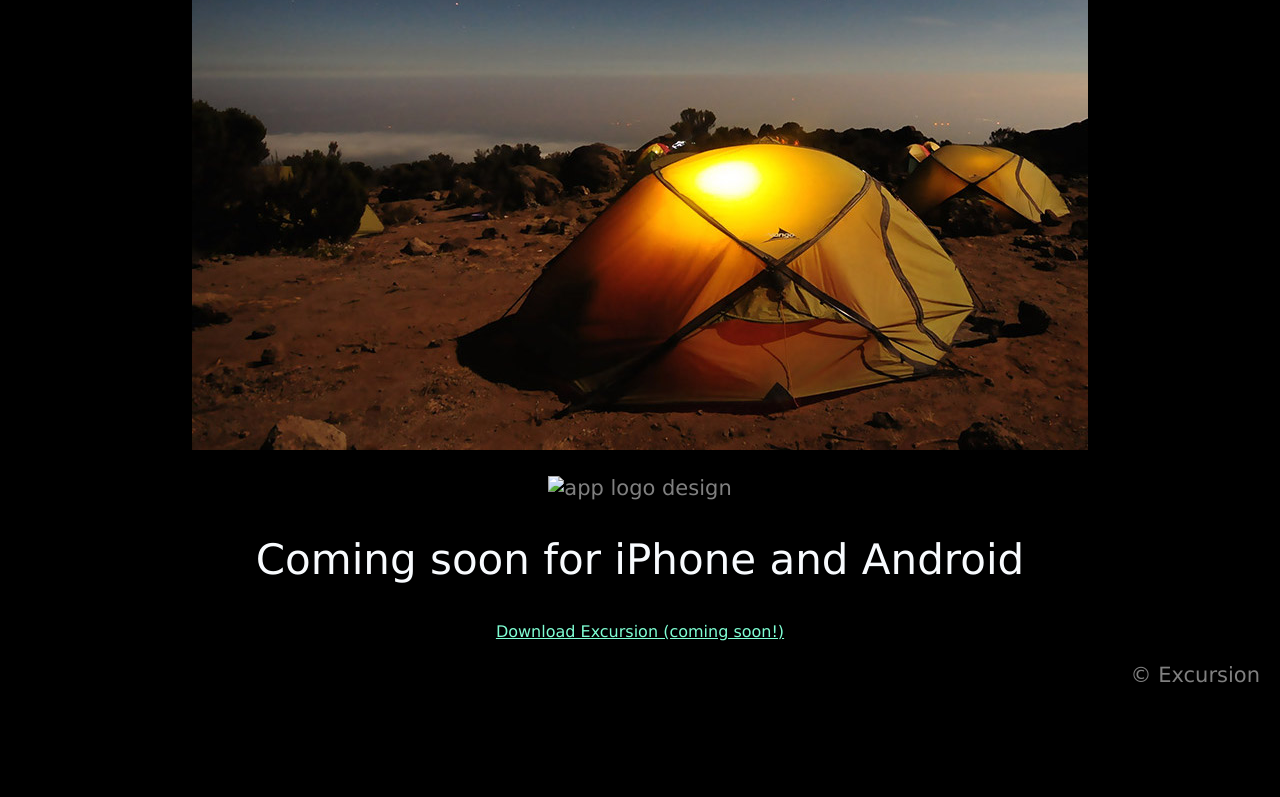
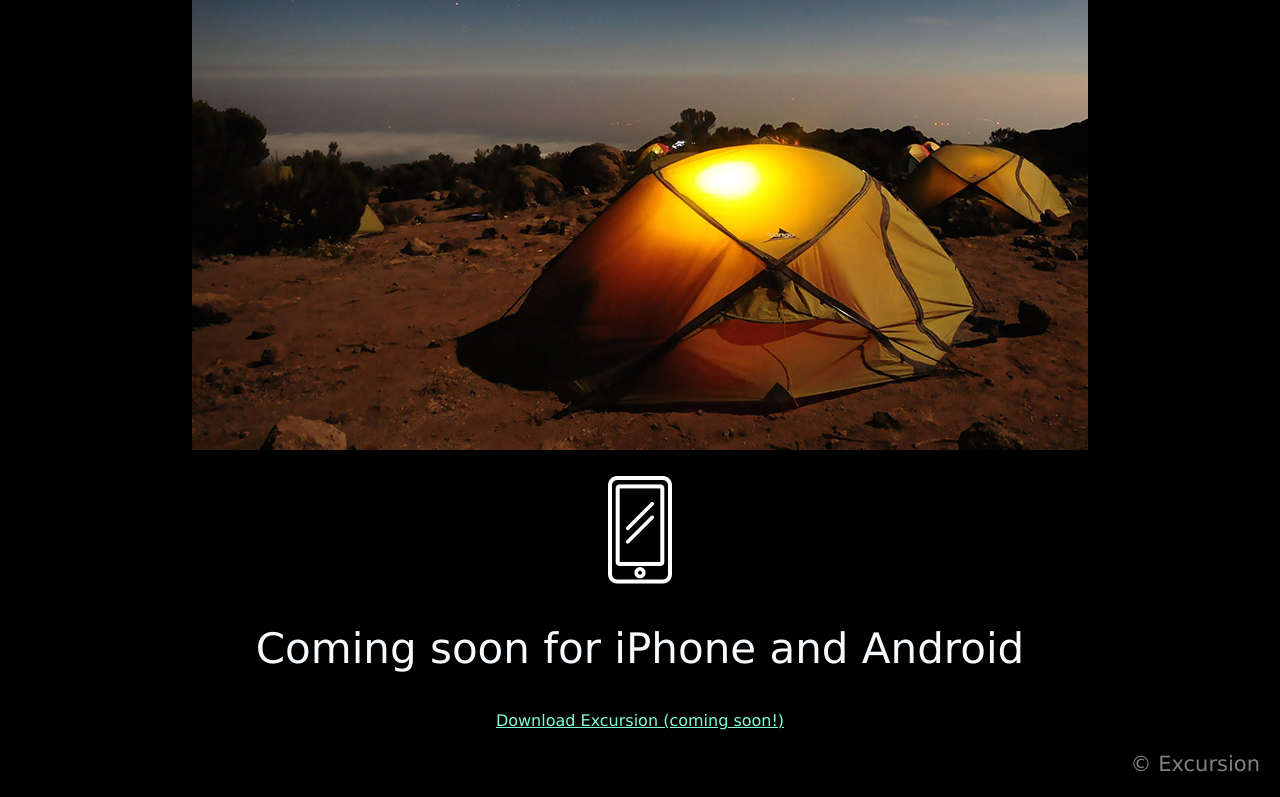
Before and after one commit to Elibeth13/Excursion, a plain HTML site: page index.html in a window 1280 px wide. Shown: the part 565-1362 px from the top of the page. Before the commit the page ends 1273 px from the top, so only its background shows below. Drawn offline with Linux system fonts and the light colour scheme.

Commit message:
Update index.html

```diff
--- a/index.html
+++ b/index.html
@@ -25,7 +25,7 @@
         </p>
 
         <p>
-            <img src="excursion_project/resources/imgs/phone.png" class="app-logo" id="phone-img" alt="app logo design">
+            <img src="resources/imgs/phone.png" class="app-logo" id="phone-img" alt="app logo design">
         </p>
 
         <h2>Coming soon for iPhone and Android</h2>
```
